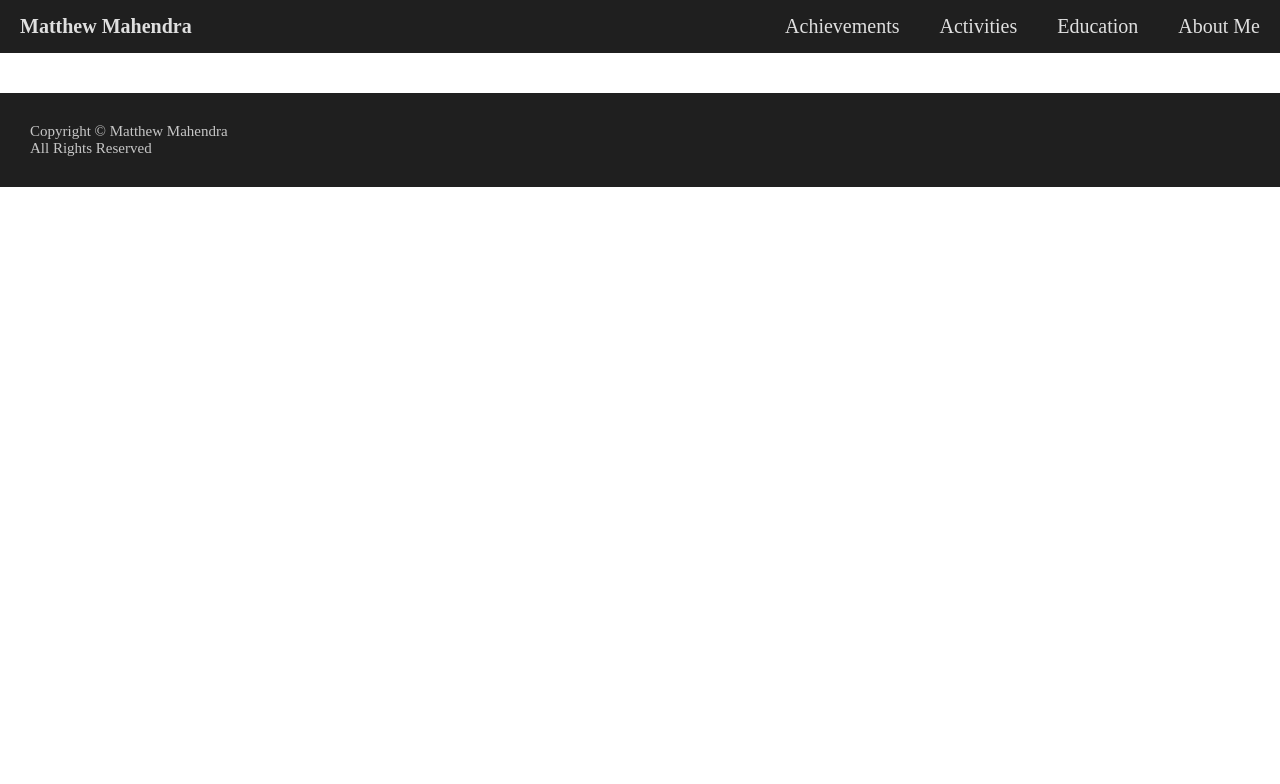
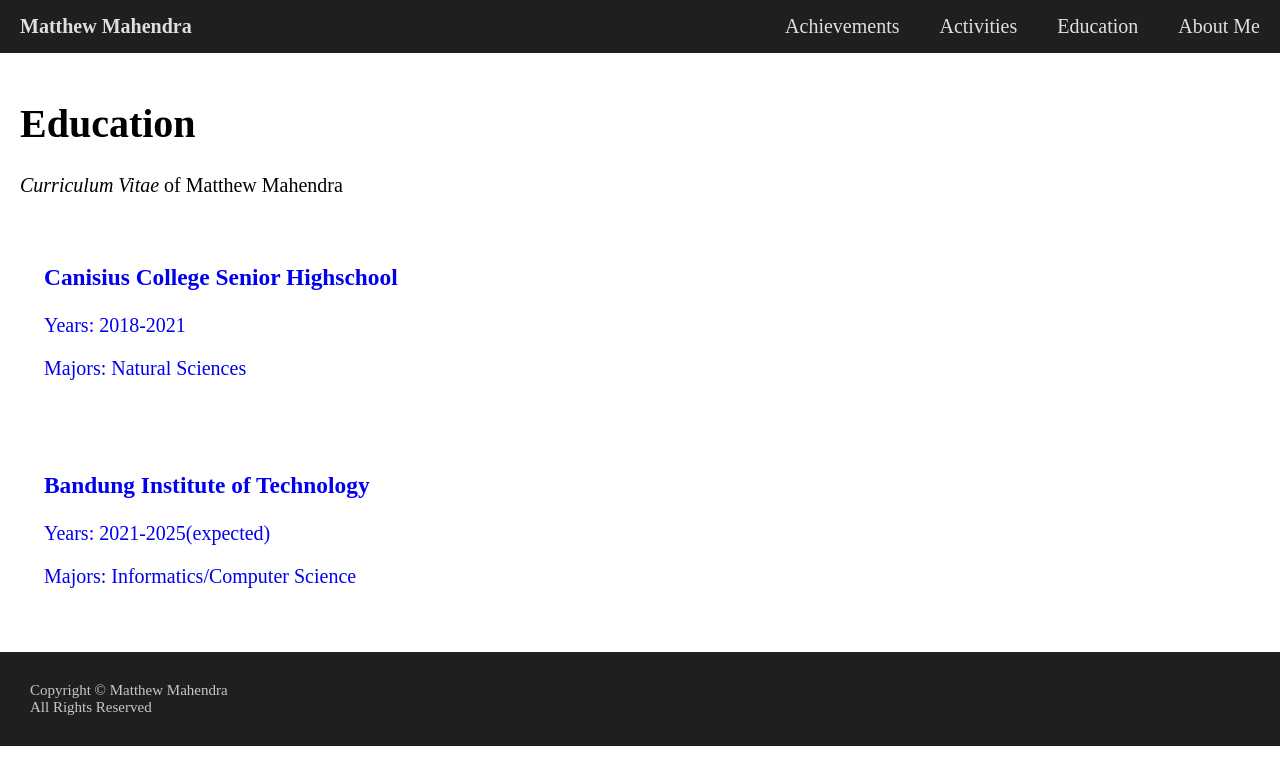
Before and after one commit to MHEN2606/about-me-web, a React (Create React App) app: page /education in a window 1280 px wide. Shown: the top 784 px of the page. Built offline with nearby package versions, Linux system fonts and the light colour scheme; data requests are answered from the project's data file.

Commit message:
Second Commit

```diff
--- a/src/App.js
+++ b/src/App.js
@@ -2,17 +2,21 @@
 //import './App.css';
 import './style.css';
 import { useState, useEffect } from 'react';
+import { BrowserRouter as Router, Route, Switch} from 'react-router-dom';
+
 import Navbar from './navbar';
 import Footer from './footer';
 import AboutMe from './about-me';
 import Achievements from './achievements';
 import Activities from './activities';
-import { BrowserRouter as Router, Route, Switch} from 'react-router-dom';
+import Education from './education';
+import SchoolDetail from './schooldetail';
 
 function App() {
 
   const [achievements, setAchievements] = useState(null);
   const [activities, setActivities] = useState(null);
+  const [education, setEducation] = useState(null);
 
   useEffect( () => {
     fetch("http://localhost:8000/achievements")
@@ -29,6 +33,14 @@
         })
         .then(data => {
           setActivities(data);
+        })
+
+      fetch('http://localhost:8000/education')
+        .then(res => {
+          return res.json();
+        })
+        .then(data =>{
+          setEducation(data);
         })
   },[]);
 
@@ -47,7 +59,15 @@
             </Route>
 
             <Route path="/activities">
-              {<Activities activities={activities}/>}
+              {activities && <Activities activities={activities}/>}
+            </Route>
+
+            <Route path="/education">
+              {education && <Education education={education}/>}
+            </Route>
+
+            <Route path="/schooldetail/:id">
+              {education && <SchoolDetail education={education}/>}
             </Route>
 
           </Switch>
--- a/src/activities.js
+++ b/src/activities.js
@@ -1,8 +1,10 @@
+import { Link } from 'react-router-dom';
 const Activities = ({activities}) => {
     return(
         <>
         <h1>Activities</h1>
         <p>Matthew Mahendra's activities</p>
+
         {activities.map((activities)=>(
             <div className="column" key={activities.id}>
                 <div>
@@ -10,7 +12,6 @@
                     <p>Position: {activities.position}</p>
                     <p>Years Active: {activities.yearsActive}</p>
                 </div>
-
             </div>
         ))}
         </>
--- a/src/data/db.json
+++ b/src/data/db.json
@@ -61,5 +61,23 @@
             "yearsActive":"2021 - now",
             "id": 4
         }
+    ],
+    "education":[
+        {
+            "id": 1,
+            "school": "Canisius College Senior Highschool",
+            "years": "2018-2021",
+            "major": "Natural Sciences",
+            "detail": "Canisius College is a private Catholic secondary school for boys, located in Menteng, Central Jakarta, Java, Indonesia. The school was founded by the Indonesian Province of the Society of Jesus in 1927",
+            "imageUrl":"https://scontent.fcgk6-2.fna.fbcdn.net/v/t1.6435-9/fr/cp0/e15/q65/36281507_470417980051676_3004872030676844544_n.jpg?_nc_cat=109&ccb=1-5&_nc_sid=e007fa&efg=eyJpIjoidCJ9&_nc_eui2=AeEFYSOilQb--rkEyM8JXUGZzWNGIk-26gnNY0YiT7bqCeHPpXGPsVofsUbLPxbxvYggr5EiIYMIVEMUpm94miL9&_nc_ohc=Nc8qif8tL3EAX9KJGIc&_nc_ht=scontent.fcgk6-2.fna&oh=00_AT-6FW7z94xmzNGef-wrB4pkD6T0jJLncwRmIY_6QeR_8w&oe=61F27D68"
+        },
+        {
+            "id": 2,
+            "school": "Bandung Institute of Technology",
+            "years": "2021-2025(expected)",
+            "major": "Informatics/Computer Science",
+            "detail": "Institut Teknologi Bandung is the first technical university in Indonesia that was established on March 2, 1959 in West Java, with a mission to serve science and technology to develop the nation. Born in an atmosphere full of dynamics based on the spirit of the struggle for the Proclamation of Independence, ITB is here to optimize the development of an advanced and dignified nation.",
+            "imageUrl": "https://www.itb.ac.id/files/dokumentasi/1593493830-Kampus-ITB-Jatinangor.png"
+        }
     ]
 }
--- /dev/null
+++ b/src/education.js
@@ -0,0 +1,24 @@
+import { Link } from 'react-router-dom';
+
+const Education = ({education}) => {
+    return(
+        <>
+        <h1>Education</h1>
+        <p><i>Curriculum Vitae</i> of Matthew Mahendra</p>
+
+        {education.map((education)=>
+        <Link to={`/schooldetail/${education.id}`} key={education.id}>
+            <div className='column'>
+                <div>
+                    <h3>{education.school}</h3>
+                    <p>Years: {education.years}</p>
+                    <p>Majors: {education.major}</p>
+                </div>
+            </div>
+        </Link>
+        )}
+        </>
+    );
+};
+
+export default Education;
--- /dev/null
+++ b/src/schooldetail.js
@@ -0,0 +1,24 @@
+import { Link } from 'react-router-dom';
+import { useParams } from 'react-router-dom';
+
+const SchoolDetail = ({education}) => {
+    const { id } = useParams();
+    return(
+        <>
+        {education
+
+        .map((education) =>
+            <div className='column' key={education.id}>
+                <div>
+                    <h1>About {education.school}</h1>
+                    <p><img src={education.imageUrl} width="400" height="200" alt={education.school}/></p>
+                    <p>{education.detail}</p>
+                </div>
+            </div>
+        )
+        }
+        </>
+    );
+}
+
+export default SchoolDetail;
--- a/src/style.css
+++ b/src/style.css
@@ -71,3 +71,11 @@
     margin: 20px 20px;
     padding: 4px;
 }
+
+.content a {
+    text-decoration: none;
+}
+
+.content a:hover{
+    text-shadow: 2px 2px black;
+}
```
